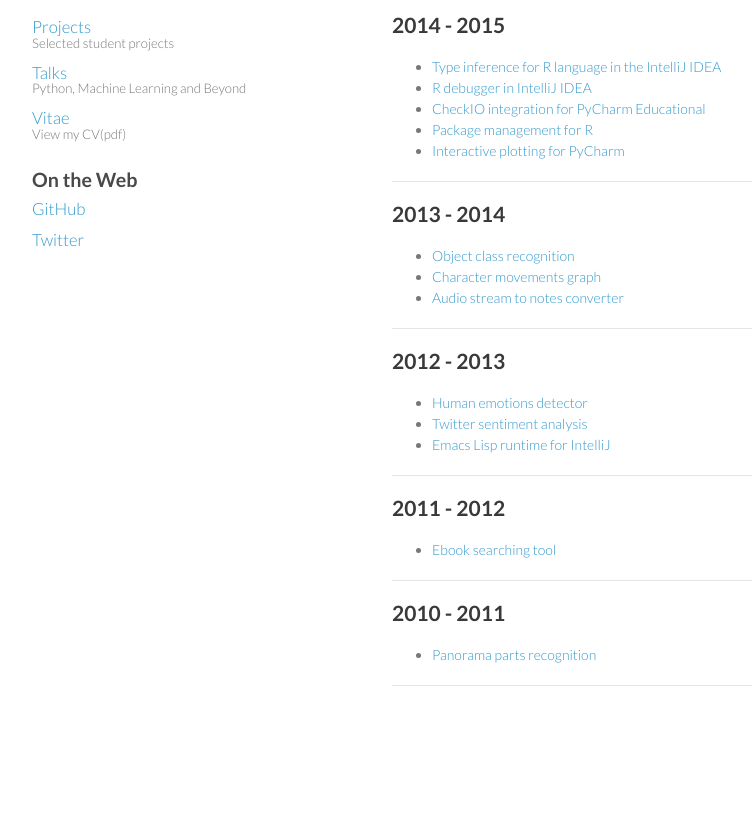
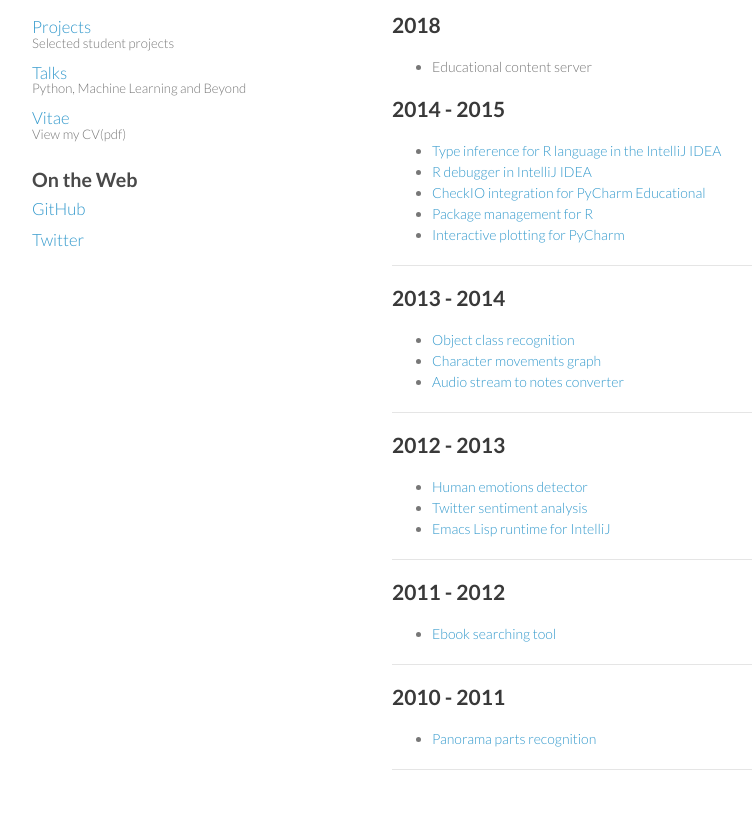
Before and after one commit to ktisha/ktisha.github.io, a plain HTML site: page projects.html in a window 1280 px wide. Shown: the part 112-952 px from the top of the page, without its empty margins (178-930 px from the left). Before the commit the page ends 868 px from the top, so only its background shows below. Drawn offline with Linux system fonts and the light colour scheme.

Commit message:
update student projects for 2018

```diff
--- a/projects.html
+++ b/projects.html
@@ -39,6 +39,14 @@
     <section id="main">
         <h1>Projects</h1>
         <hr/>
+
+        <h2>2018</h2>
+
+        <p>
+        <ul>
+            <li><a href="https://github.com/phoenix-asv/edu-server"></a>Educational content server</li>
+        </ul>
+        </p>
 
         <h2>2014 - 2015</h2>
 
```
